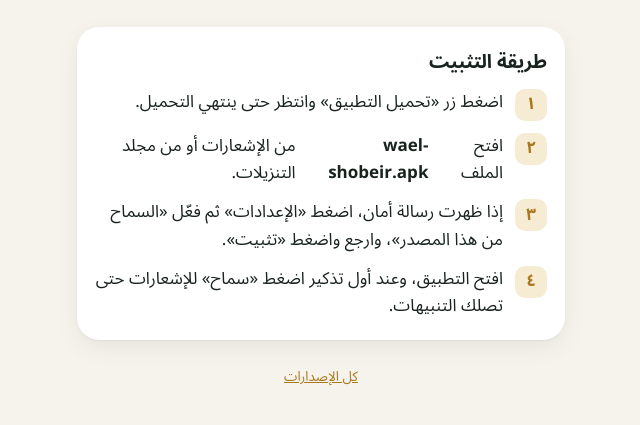
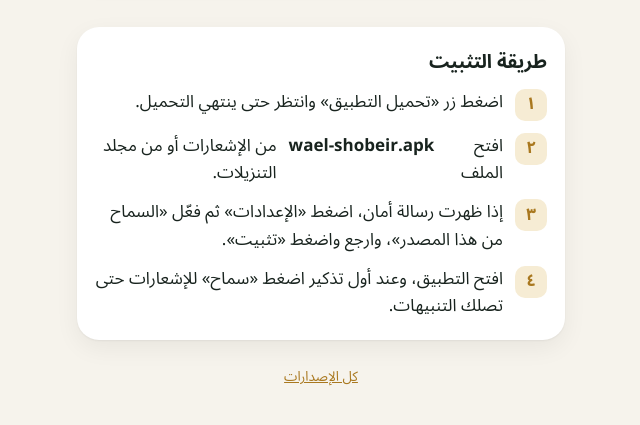
Before and after one commit to Seif-Tarek1/wael-shobeir, a website: page docs/index.html in a window 1280 px wide. Shown: the part 385-810 px from the top of the page, without its empty margins (319-959 px from the left). Drawn offline with Linux system fonts and the light colour scheme.

Commit message:
Download page: keep APK filename on one line in Arabic text
Co-Authored-By: Claude Opus 5.5 <noreply@anthropic.com>

```diff
--- a/docs/index.html
+++ b/docs/index.html
@@ -75,7 +75,7 @@
       <h2 id="howto">طريقة التثبيت</h2>
       <ol>
         <li>اضغط زر «تحميل التطبيق» وانتظر حتى ينتهي التحميل.</li>
-        <li>افتح الملف <b>wael-shobeir.apk</b> من الإشعارات أو من مجلد التنزيلات.</li>
+        <li>افتح الملف <bdi dir="ltr" style="white-space:nowrap;font-weight:700">wael-shobeir.apk</bdi> من الإشعارات أو من مجلد التنزيلات.</li>
         <li>إذا ظهرت رسالة أمان، اضغط «الإعدادات» ثم فعّل «السماح من هذا المصدر»، وارجع واضغط «تثبيت».</li>
         <li>افتح التطبيق، وعند أول تذكير اضغط «سماح» للإشعارات حتى تصلك التنبيهات.</li>
       </ol>
```
